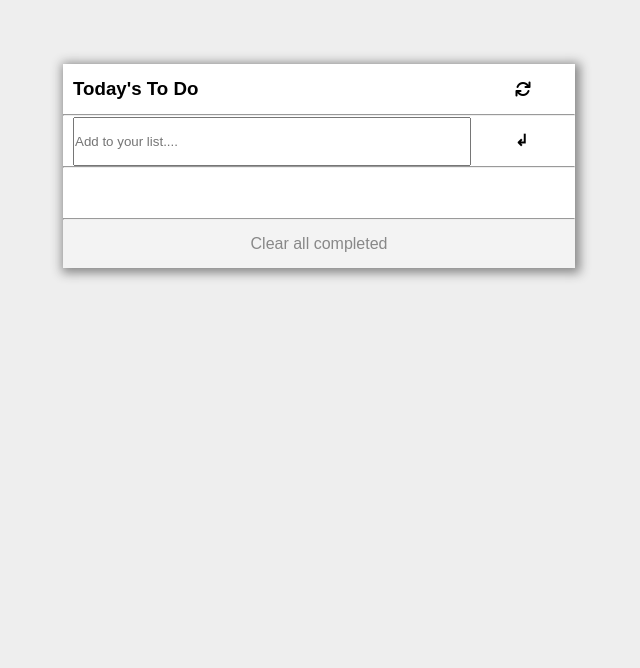
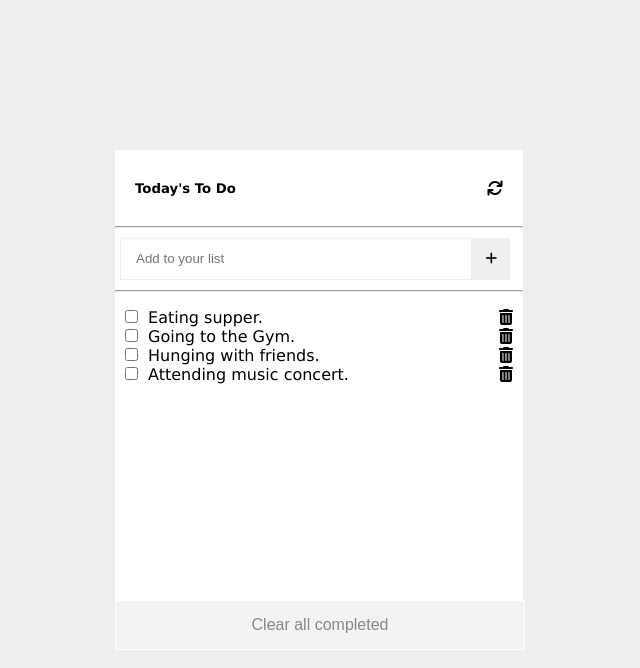
Before and after one commit to vabuyia/Todolist-webpack-template, a website: page src/index.html in a window 1280 px wide. Shown: the whole page, without its empty margins (321-961 px from the left). Drawn offline with Linux system fonts and the light colour scheme.

Commit message:
Made changes to index file

```diff
--- a/src/index.html
+++ b/src/index.html
@@ -2,40 +2,40 @@
 <html lang="en">
   <head>
     <meta charset="UTF-8" />
+    <meta http-equiv="X-UA-Compatible" content="IE=edge" />
     <meta name="viewport" content="width=device-width, initial-scale=1.0" />
-    <link rel="stylesheet" href="style.css" />
     <link
       rel="stylesheet"
       href="https://cdnjs.cloudflare.com/ajax/libs/font-awesome/6.0.0-beta3/css/all.min.css"
     />
-    <title>ToDo List</title>
+    <link rel="stylesheet" href="style.css" />
+    <title>To do List</title>
   </head>
   <body>
-    <div class="todoList">
-      <div class="cover-img">
-        <div class="cover-inner">
-          <h3 class="dayName">Today's To Do</h3>
+    <div class="container">
+      <div class="todo-list">
+        <div class="header">
+          <h5>Today's To Do</h5>
           <i class="fas fa-sync"></i>
         </div>
         <hr />
-      </div>
-      <div class="content">
-        <form class="add">
-          <input type="text" name="add" placeholder="Add to your list...." />
-          <div class="input-buttons">
-            <a href="#0" class="add-todo">
-              <i class="fas"> &#x21B2;</i>
-            </a>
-          </div>
-        </form>
-        <hr />
-        <div class="todos-list" id="todos-list">
-          <!--To Do List Items will be displayed here.-->
+        <div class="add-task">
+          <form class="add-task">
+            <input type="text" placeholder="Add to your list" />
+            <button>
+              <i class="fas fa-plus"></i>
+            </button>
+          </form>
         </div>
         <hr />
-        <div class="clear"><button>Clear all completed</button></div>
+        <div class="list">
+          <ul></ul>
+        </div>
+        <div class="clear">
+          <button>Clear all completed</button>
+        </div>
       </div>
     </div>
+    <script src="/src/index.js"></script>
   </body>
-  <script src="index.js"></script>
 </html>
--- a/src/index.js
+++ b/src/index.js
@@ -1,6 +1,9 @@
-import './style.css';
+let inputElement = document.querySelector('input');
+let formElement = document.querySelector('form');
+let listElement = document.querySelector('ul');
+let totalTasksElement = document.querySelector('#total-tasks');
 
-const items = [
+let taskList = [
   {
     description: 'Eating supper.',
     completed: false,
@@ -23,22 +26,35 @@ const items = [
   },
 ];
 
-const todos-list = document.getElementById(todos-list);
+function populateList() {
+  //taskList.forEach(function(item){
+  for (let i = 0; i < taskList.length; i++) {
+    let newItem = document.createElement('li');
 
-items.forEach((item) => {
-  const list = document.createElement('div');
-  const inputcheck= document.createElement('input');
-  var paragraph = document.createElement('p');
-  const Image = document.createElement('i');
+    //Add checkbox
+    const inputCheckbox = document.createElement('input');
+    inputCheckbox.type = 'checkbox';
+    inputCheckbox.className = 'box';
+    newItem.appendChild(inputCheckbox);
+    inputCheckbox.style.marginRight = '10px';
 
-  paragraph.innerHTML= task.description;
+    //Add new span for text
+    let span = document.createElement('span');
+    span.innerHTML = taskList[i].description;
+    newItem.appendChild(span);
 
+    //Add delete button
+    let anchorElement = document.createElement('a');
+    anchorElement.classList.add('delete');
+    anchorElement.innerHTML = '<i class="fas fa-trash-alt"></i>';
+    anchorElement.style.float = 'right';
+    anchorElement.style.paddingLeft = '150px';
 
-  list.appendChild(inputcheck);
-  list.appendChild(paragraph);
-  list.appendChild(Image);
+    newItem.appendChild(anchorElement);
 
-  todos-list.appendChild(list);
+    //add Li to UL
+    listElement.appendChild(newItem);
+  }
+}
 
-
-});
+populateList();
--- a/src/style.css
+++ b/src/style.css
@@ -4,43 +4,66 @@
 }
 
 body {
+  height: 100vh;
+  width: 100%;
+  font-family: Verdana, Geneva, Tahoma, sans-serif;
+  display: flex;
   background-color: #eee;
-  font-family: Arial, Helvetica, sans-serif;
 }
 
-.todoList {
-  width: 40%;
-  height: auto;
-  margin: 5% auto 0 auto;
-  box-shadow: 2px 2px 10px 3px #888;
+.container {
+  background: #eee;
+  flex-grow: 1;
+  display: flex;
+  flex-direction: column;
+  justify-content: center;
+  align-items: center;
 }
 
-hr {
-  margin: 0;
+.todo-list {
+  background: white;
+  display: flex;
+  flex-direction: column;
+  min-width: 400px;
+  max-width: 600px;
+  height: 500px;
 }
 
-.fas {
-  color: black;
-  width: 50px;
-}
-
-.cover-inner {
+.header {
+  padding: 30px 20px;
   display: flex;
   justify-content: space-between;
   align-items: center;
-  height: 50px;
-  padding: 0 10px;
-  background-color: #fff;
-  cursor: pointer;
 }
 
-.add {
+.header h5 {
+  color: black;
+  text-align: center;
+}
+
+.list {
+  flex-grow: 1;
+  padding: 2em;
+}
+
+.add-task {
+  padding: 5px 0;
   display: flex;
-  justify-content: space-between;
-  align-items: center;
-  height: 50px;
-  padding: 0 10px;
-  background-color: #fff;
+}
+
+.add-task input {
+  border: 1px solid #eee;
+  flex-grow: 1;
+  margin-left: 5px;
+  padding: 5px 15px;
+  width: 320px;
+  outline: none;
+}
+
+.add-task button {
+  outline: none;
+  border: none;
+  padding: 1em;
   cursor: pointer;
 }
 
@@ -51,6 +74,7 @@ hr {
   align-content: center;
   background-color: rgb(243, 243, 243);
   cursor: pointer;
+  border: 1px solid #fff;
 }
 
 .clear button {
@@ -61,18 +85,17 @@ hr {
   font-size: 16px;
   color: #888;
   background-color: rgb(243, 243, 243);
+  cursor: pointer;
 }
 
-form input {
-  width: 80%;
-  height: 90%;
+.list {
+  display: flex;
+  justify-content: space-between;
+  padding: 10px;
+  margin: 6px 0;
 }
 
-.todos-list {
-  display: flex;
-  justify-content: space-between;
-  align-items: center;
-  height: 50px;
-  padding: 0 10px;
-  background-color: #fff;
+.list ul {
+  list-style: none;
+  flex-direction: column;
 }
```
Also changed, not shown: 1 other file.
